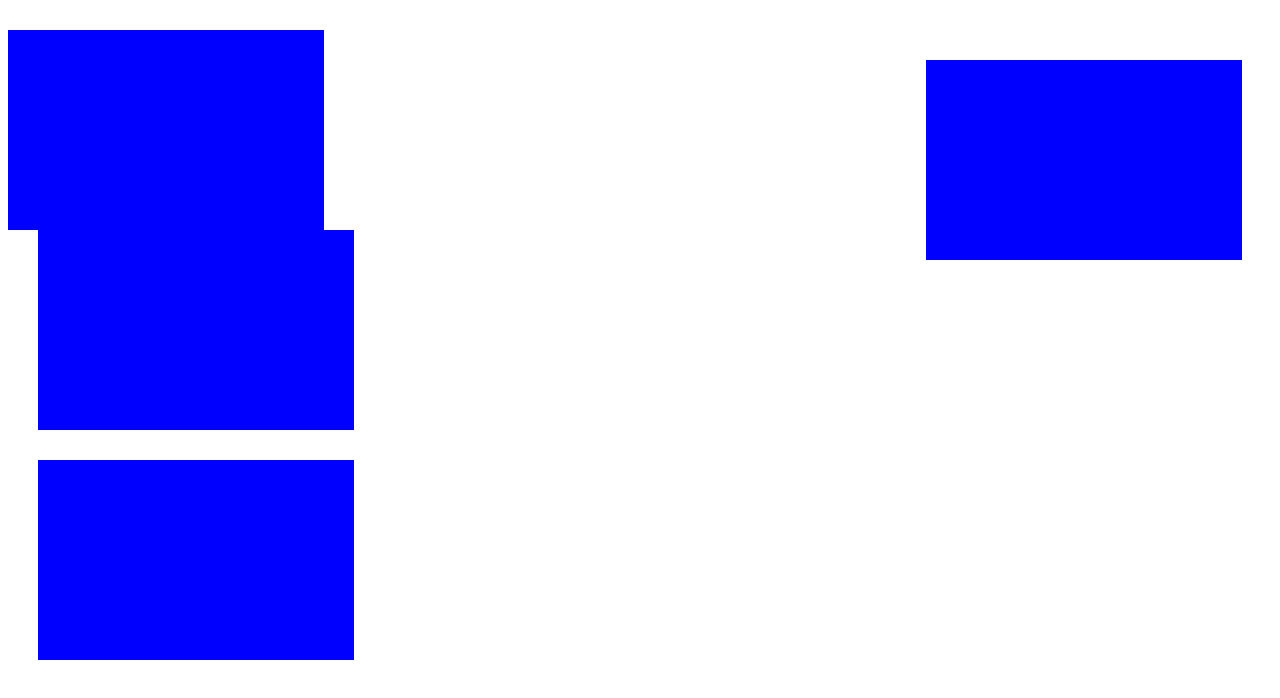
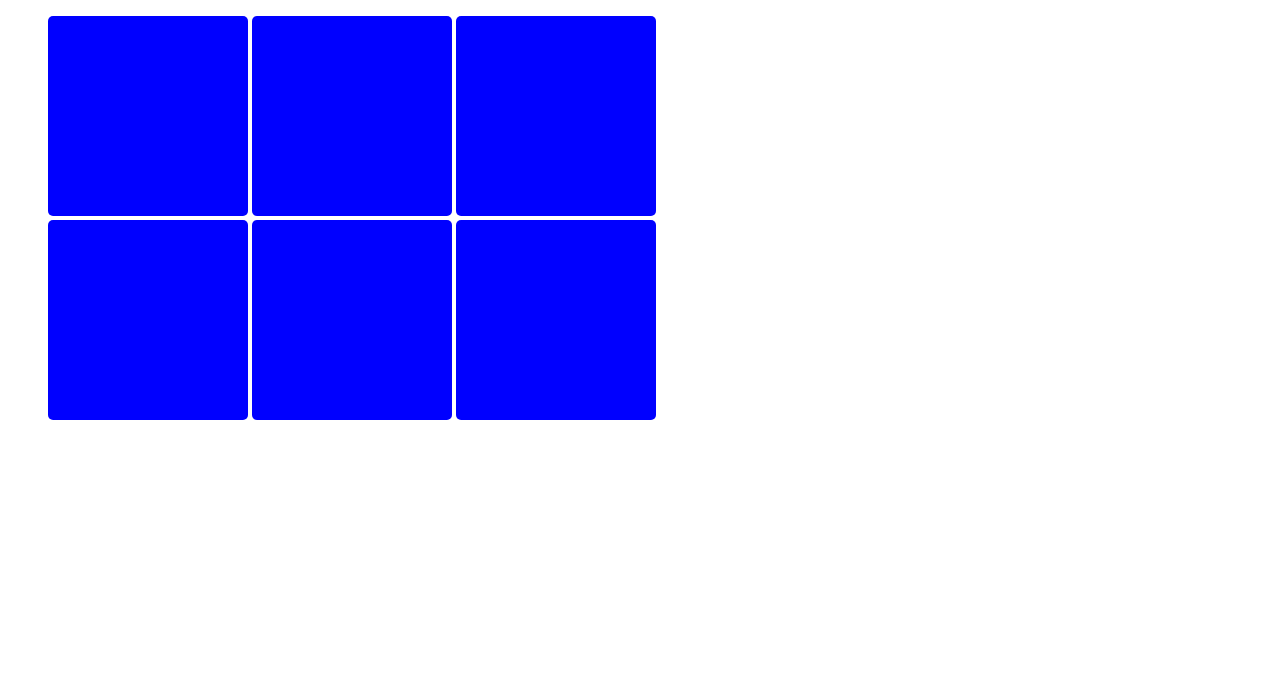
Before and after one commit to haniehtarbiat/grid, a plain HTML site: page index.html in a window 1280 px wide. Drawn offline with Linux system fonts and the light colour scheme.

Commit message:
change to li

```diff
--- a/index.html
+++ b/index.html
@@ -4,19 +4,15 @@
     <link rel="stylesheet" href="stylesheet.css">
 </head>
 <body>
-    <div class="global">
-            <div class="g-1">
-                </div>
-                <div class="g-2">
-                    </div>
-                    <div class="g-34">
-                        </div>
-                        <div class="g-5">
-                            </div>
-                            <div class="g-6">
-                                </div>
-
-
+    <div class="container">
+         <ul>
+             <li></li>
+             <li></li>
+             <li></li>
+             <li></li>
+             <li></li>
+             <li></li>
+         </ul>
      </div>
 </body>
 </html>
--- a/stylesheet.css
+++ b/stylesheet.css
@@ -1,70 +1,21 @@
-.global{
+.container{
     width: 100% ;
-    height: 500px;
+    height: 100%;
     border: 5px , yellowgreen;
+    margin: 0 , auto;
 }
-.global .g-1{
-    position: relative;
-    float: right;
-    width: 25% ;
-    height: 200px;
-    border: 5px , yellowgreen;
+.container ul{
+    list-style-type: none;
+    width: 50%;
+    height: 50%;
+    margin: 0,auto;
+}
+.container li {
+
+    display: inline-block;
+    height:200px;
+    width: 200px;
     background-color: blue;
-    margin-top: 30px;
-    margin-right: 30px;
-
+    border: 3 solid gray;
+    border-radius: 5px;
 }
-.global .g-2{
-    position: relative;
-    float: center;
-    width: 25% ;
-    height: 200px;
-    border: 5px , yellowgreen;
-    background-color: blue;
-    margin-top: 30px;
-    margin-right: 30px;
-
-}
-.global .g-3{
-    position: relative;
-    width: 25% ;
-    float: left;
-    height: 200px;
-    border: 5px , yellowgreen;
-    background-color: blue;
-    margin-top: 30px;
-    margin-right: 30px;
-
-}
-.global .g-4{
-    position: relative;
-    float: right;
-    width: 25% ;
-    height: 200px;
-    border: 5px , yellowgreen;
-    background-color: blue;
-    margin-bottom: 30px;
-    margin-left: 30px;
-
-}
-.global .g-5{
-    position: relative;
-    float: center;
-    width: 25% ;
-    height: 200px;
-    border: 5px , yellowgreen;
-    background-color: blue;
-    margin-bottom: 30px;
-    margin-left: 30px;
-
-}
-.global .g-6{
-    position: relative;
-    width: 25% ;
-    height: 200px;
-    border: 5px , yellowgreen;
-    background-color: blue;
-    margin-bottom: 30px;
-    margin-left: 30px;
-
-}
```
